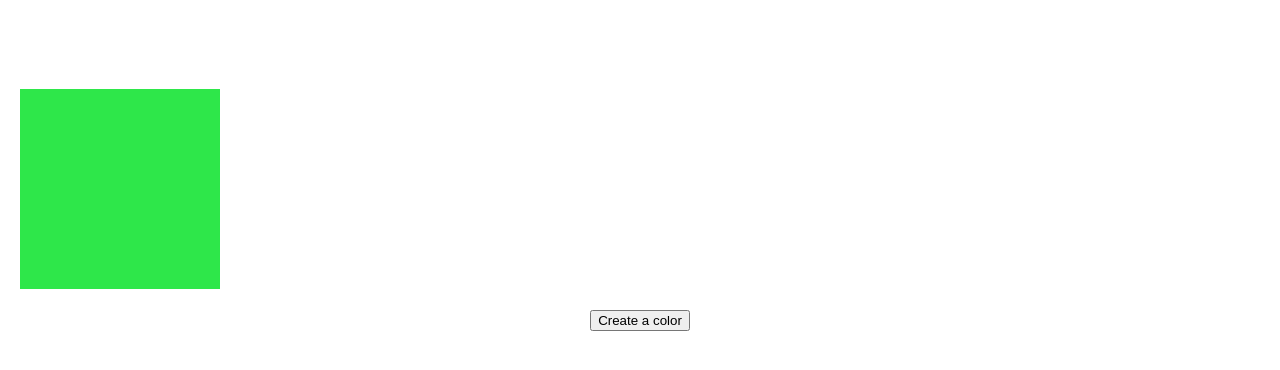
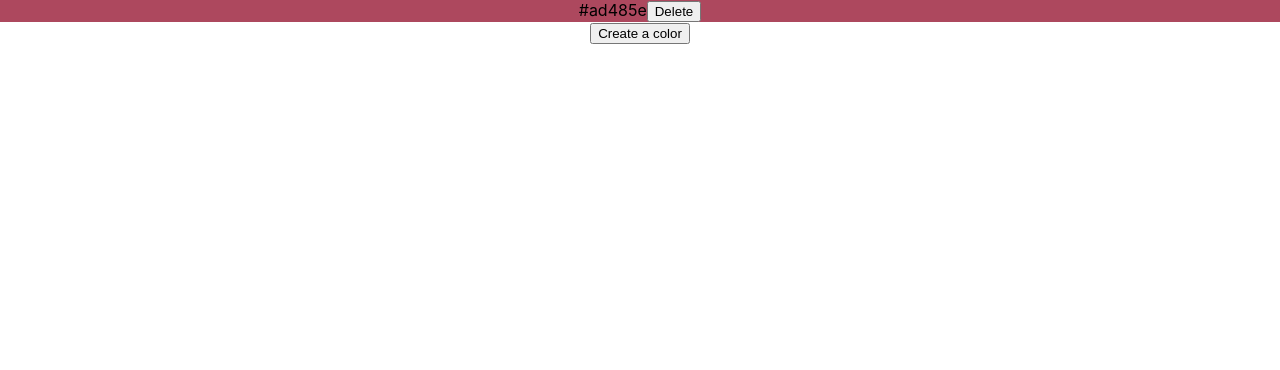
Before and after one commit to eminaydin/React-colorGenerator, a React (Create React App) app: page / in a window 1280 px wide. Both pictures are taken after a click on the button "Create a color". Shown: the top 370 px of the page. Built offline with nearby package versions, Linux system fonts and the light colour scheme.

Commit message:
project finished

```diff
--- a/src/App.css
+++ b/src/App.css
@@ -2,20 +2,3 @@
   text-align: center;
 
 }
-
-.hidden {
-  visibility: hidden;
-}
-
-.colored-divs {
-  display: none;
-  height: 100%;
-  flex-direction: row;
-  flex-wrap: wrap;
-
-}
-.visible {
-  height: 200px;
-  width: 200px;
- margin: 20px;
-}
--- a/src/App.js
+++ b/src/App.js
@@ -1,37 +1,58 @@
-import React from 'react';
-import logo from './logo.svg';
-import './App.css';
+import React from "react";
+import "./App.css";
+import ColorSwatch from "./component/colors.js";
 
 class App extends React.Component {
   constructor(props) {
     super(props);
+    this.state = {
+      colors: [],
+    };
+    this.removeColor = this.removeColor.bind(this);
+    this.addColor = this.addColor.bind(this);
+  }
+  removeColor(color) {
+    console.log(color);
 
-    this.colorGenerator=this.colorGenerator.bind(this)
+    let some = this.state.colors.filter((pattern) => {
+      return pattern !== color;
+    });
+    this.setState({
+      colors: some,
+    });
+
+    console.log(some);
   }
-colorGenerator() {
-document.querySelector("h2").className = "hidden";
-document.querySelector(".colored-divs").style.display= "flex";
-    let letters = "0123456789ABCDEF";
-    let color = '#';
-    for (let i = 0; i < 6; i++)
-       color += letters[(Math.floor(Math.random() * 16))];
 
-       let divs = document.createElement("div");
-       divs.className = "visible"
-       divs.style.backgroundColor = color;
-       document.querySelector(".colored-divs").appendChild(divs)
+  addColor() {
+    this.setState({
+      colors: [this.generateColor(), ...this.state.colors],
+    });
+  }
 
-}
+  generateColor() {
+    return "#" + Math.floor(Math.random() * 16777215).toString(16);
+  }
+
   render() {
     return (
       <div className="App">
-        <h2>There are no colors yet.</h2>
-        <div className="colored-divs"></div>
-        <button onClick={this.colorGenerator}>Create a color</button>
+        {this.state.colors.length === 0 ? (
+          <h2>There are no colors yet.</h2>
+        ) : (
+          <div className="colored-divs">
+            {this.state.colors.map((item) => {
+              return (
+                <ColorSwatch color={item} removeHandler={this.removeColor} />
+              );
+            })}
+          </div>
+        )}
+
+        <button onClick={this.addColor}>Create a color</button>
       </div>
     );
   }
 }
 
-
 export default App;
--- /dev/null
+++ b/src/component/colors.js
@@ -0,0 +1,18 @@
+import React from "react";
+
+const ColorSwatch = (props) => {
+  return (
+    <div style={{ backgroundColor: props.color }}>
+      {props.color}
+      <button
+        onClick={() => {
+          props.removeHandler(props.color);
+        }}
+      >
+        Delete
+      </button>
+    </div>
+  );
+};
+
+export default ColorSwatch;
```
Also changed, not shown: src/component/colors.css (added).
